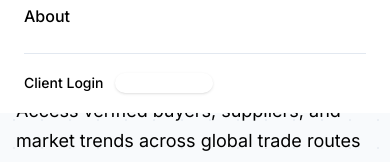
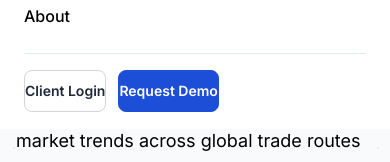
Before and after one commit to dikshapawar-creator/GTT_Smartbot_frontend, a Next.js app: page / in a window 390 px wide. Both pictures are taken after a click on the button 355 px from the left and 32 px from the top of the page. Shown: the part 258-420 px from the top of the page. Built offline with nearby package versions, Linux system fonts and the light colour scheme; no server answers.

Commit message:
update the final widget page

```diff
--- a/src/components/Navbar/Navbar.module.css
+++ b/src/components/Navbar/Navbar.module.css
@@ -69,6 +69,46 @@
     gap: var(--space-3);
 }
 
+.loginButton {
+    height: 38px;
+    padding: 0 20px;
+    font-size: 14px;
+    font-weight: 600;
+    color: #1f2937;
+    background: #ffffff;
+    border: 1.5px solid #d1d5db;
+    border-radius: 8px;
+    cursor: pointer;
+    box-shadow: 0 1px 3px rgba(0,0,0,0.1);
+    white-space: nowrap;
+    transition: all var(--transition-fast);
+}
+
+.loginButton:hover {
+    border-color: var(--color-accent);
+    color: var(--color-accent);
+}
+
+.demoButton {
+    height: 38px;
+    padding: 0 20px;
+    font-size: 14px;
+    font-weight: 600;
+    color: #ffffff;
+    background: #1d4ed8;
+    border: 1.5px solid #1d4ed8;
+    border-radius: 8px;
+    cursor: pointer;
+    box-shadow: 0 2px 8px rgba(29,78,216,0.35);
+    white-space: nowrap;
+    transition: all var(--transition-fast);
+}
+
+.demoButton:hover {
+    background: var(--color-accent-hover);
+    border-color: var(--color-accent-hover);
+}
+
 .mobileToggle {
     display: none;
     flex-direction: column;
@@ -112,6 +152,42 @@
     border-top: 1px solid var(--color-border);
 }
 
+.mobileLoginButton {
+    width: 100%;
+    height: 42px;
+    font-size: 14px;
+    font-weight: 600;
+    color: #1f2937;
+    background: #ffffff;
+    border: 1.5px solid #d1d5db;
+    border-radius: 8px;
+    cursor: pointer;
+    transition: all var(--transition-fast);
+}
+
+.mobileLoginButton:hover {
+    border-color: var(--color-accent);
+    color: var(--color-accent);
+}
+
+.mobileDemoButton {
+    width: 100%;
+    height: 42px;
+    font-size: 14px;
+    font-weight: 600;
+    color: #ffffff;
+    background: #1d4ed8;
+    border: 1.5px solid #1d4ed8;
+    border-radius: 8px;
+    cursor: pointer;
+    transition: all var(--transition-fast);
+}
+
+.mobileDemoButton:hover {
+    background: var(--color-accent-hover);
+    border-color: var(--color-accent-hover);
+}
+
 @media (max-width: 768px) {
     .navLinks {
         display: none;
--- a/src/components/Navbar/Navbar.tsx
+++ b/src/components/Navbar/Navbar.tsx
@@ -2,7 +2,6 @@
 import { useState, useEffect } from 'react';
 import Link from 'next/link';
 import Image from 'next/image';
-import { Button } from '@/components/ui/Button';
 import styles from './Navbar.module.css';
 
 export default function Navbar() {
@@ -41,12 +40,12 @@ export default function Navbar() {
         {/* CTA Buttons */}
         <div className={styles.navActions}>
           <Link href="/signin">
-            <button style={{ height: '38px', padding: '0 20px', fontSize: '14px', fontWeight: 600, color: '#1f2937', background: '#ffffff', border: '1.5px solid #d1d5db', borderRadius: '8px', cursor: 'pointer', boxShadow: '0 1px 3px rgba(0,0,0,0.1)', whiteSpace: 'nowrap' }}>
+            <button className={styles.loginButton}>
               Client Login
             </button>
           </Link>
           <Link href="#contact">
-            <button style={{ height: '38px', padding: '0 20px', fontSize: '14px', fontWeight: 600, color: '#ffffff', background: '#1d4ed8', border: '1.5px solid #1d4ed8', borderRadius: '8px', cursor: 'pointer', boxShadow: '0 2px 8px rgba(29,78,216,0.35)', whiteSpace: 'nowrap' }}>
+            <button className={styles.demoButton}>
               Request Demo
             </button>
           </Link>
@@ -67,10 +66,10 @@ export default function Navbar() {
           <a href="#about" className={styles.mobileLink} onClick={() => setMobileOpen(false)}>About</a>
           <div className={styles.mobileCtas}>
             <Link href="/signin" onClick={() => setMobileOpen(false)}>
-              <Button variant="outline" className="w-full">Client Login</Button>
+              <button className={styles.mobileLoginButton}>Client Login</button>
             </Link>
             <Link href="#contact" onClick={() => setMobileOpen(false)}>
-              <Button className="w-full">Request Demo</Button>
+              <button className={styles.mobileDemoButton}>Request Demo</button>
             </Link>
           </div>
         </div>
```
